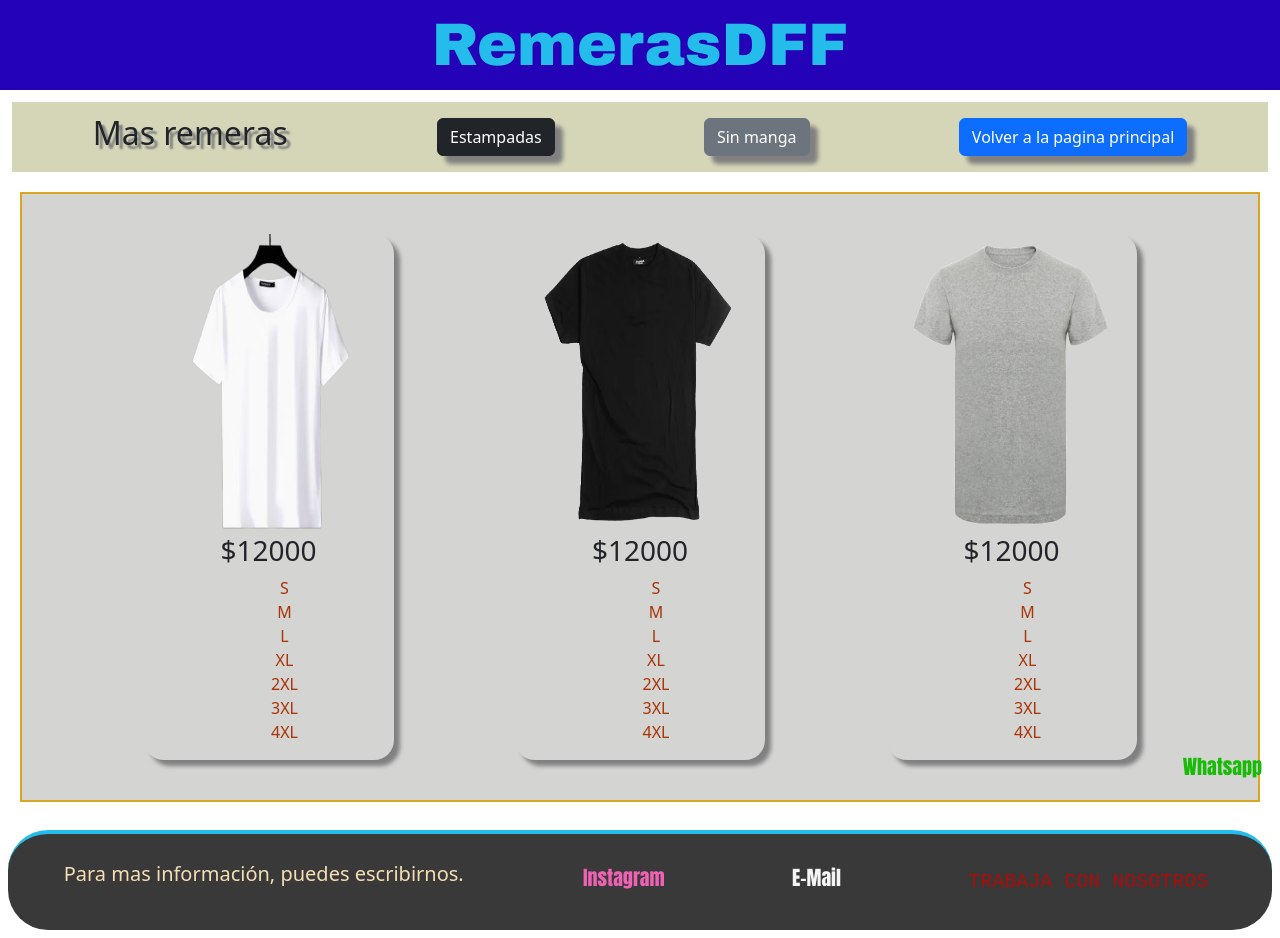
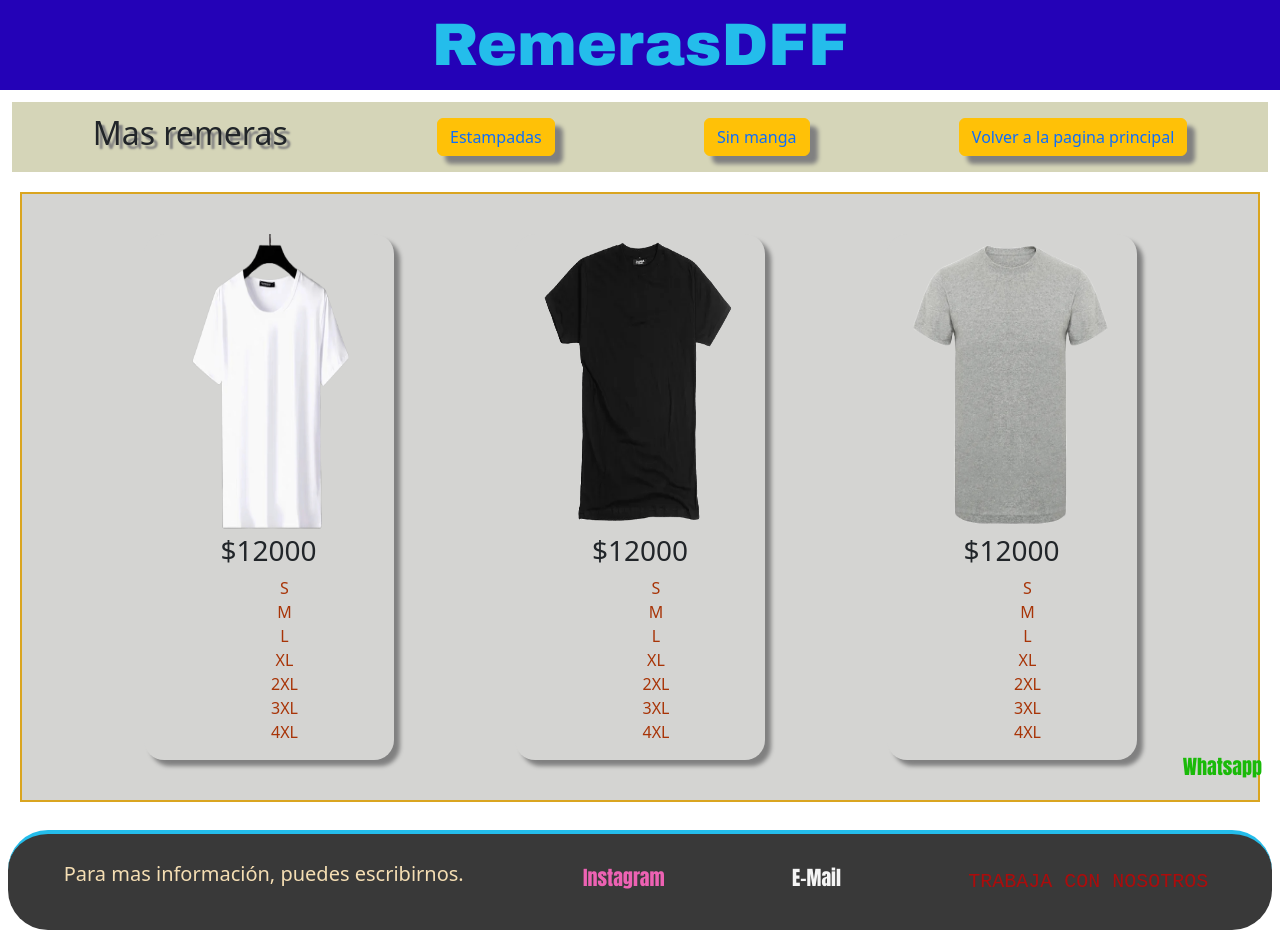
Before and after one commit to DiegoFacundoFerreyra/Trabajo-practico, a plain HTML site: page lisas.html in a window 1280 px wide. Drawn offline with nearby package versions, Linux system fonts and the light colour scheme.

Commit message:
commit segundo intento

```diff
--- a/lisas.html
+++ b/lisas.html
@@ -16,10 +16,16 @@
     <header>RemerasDFF</header>
     <nav>
       <h2>Mas remeras</h2>
-      <button type="button" class="btn btn-dark">Estampadas</button>
-      <button type="button" class="btn btn-secondary">Sin manga</button>
-      <button type="button" class="btn btn-primary">
-        Volver a la pagina principal
+      <button type="button" class="btn btn-warning">
+        <a href="estampadas.html" style="text-decoration: none">Estampadas</a>
+      </button>
+      <button type="button" class="btn btn-warning">
+        <a href="musculosas.html" style="text-decoration: none">Sin manga</a>
+      </button>
+      <button type="button" class="btn btn-warning">
+        <a href="index.html" style="text-decoration: none"
+          >Volver a la pagina principal</a
+        >
       </button>
     </nav>
     <section class="caja">
--- a/styles.css
+++ b/styles.css
@@ -68,7 +68,6 @@ button {
   display: flex;
   flex-wrap: wrap;
   box-shadow: 8px 8px 4px grey;
-  background-color: rgb(213, 213, 184);
 }
 .whatsapp {
   font-size: 12px;
```
Also changed, not shown: estampadas.html (+10 -4 lines), index.html (+9 -3 lines), musculosas.html (+10 -4 lines), app.scss (added).
